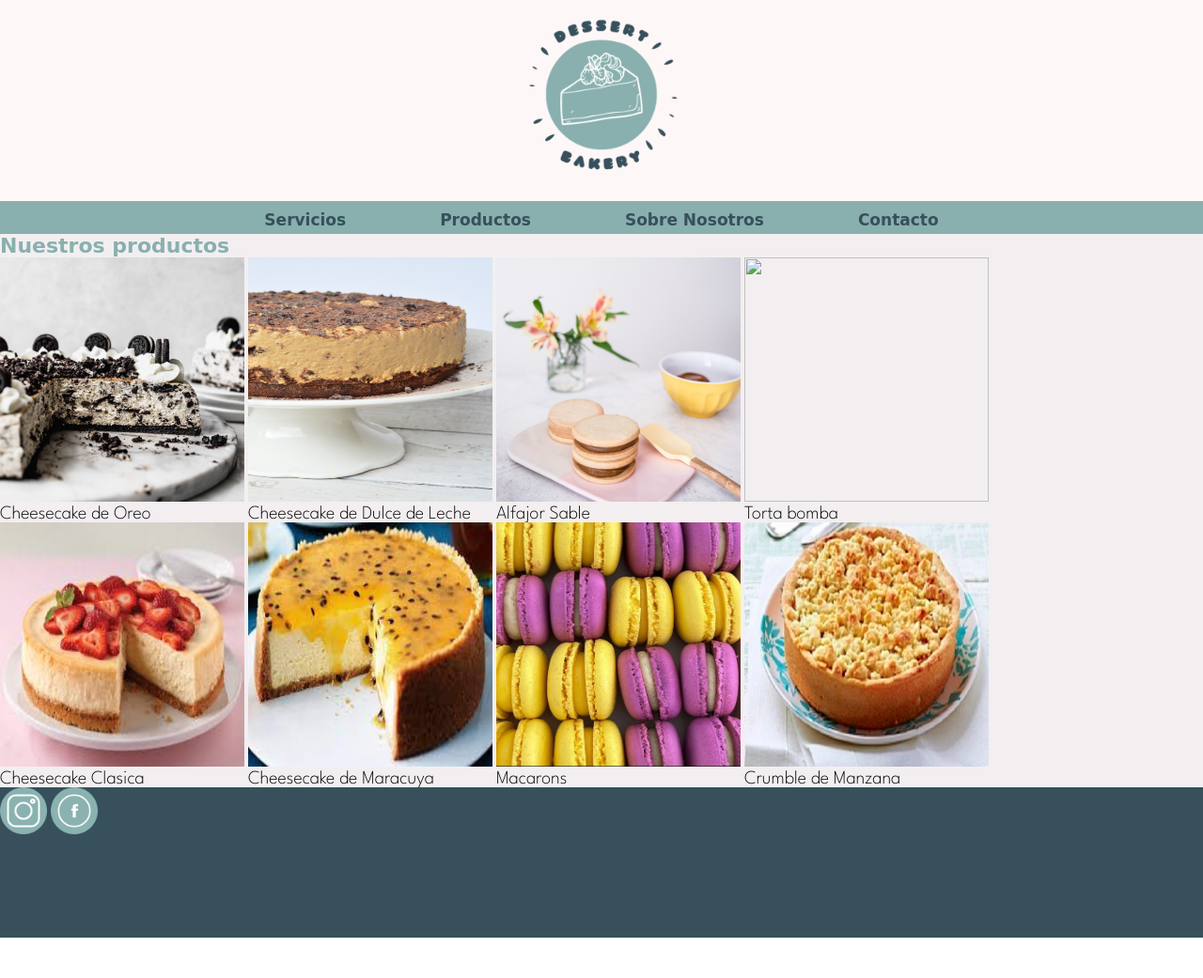
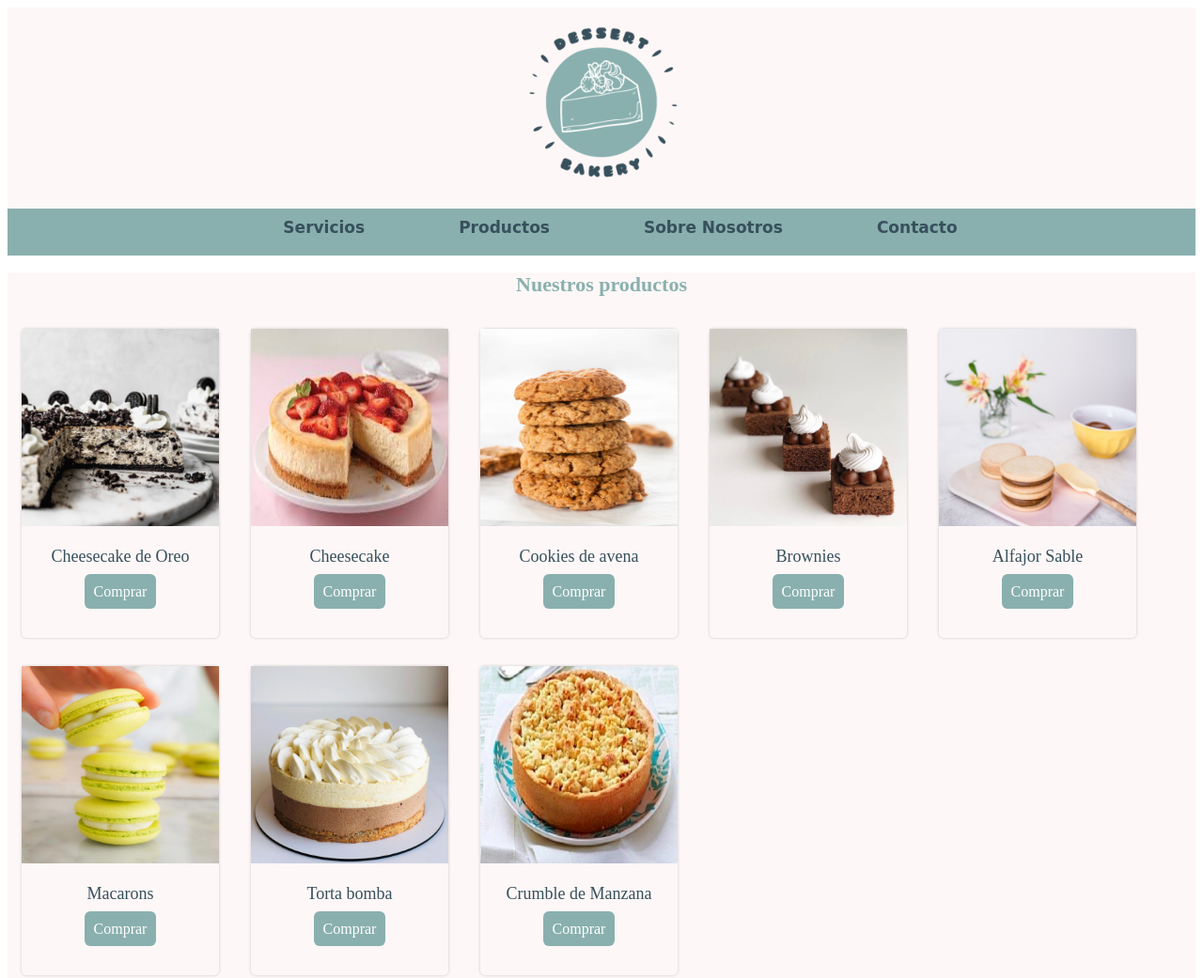
Before and after one commit to Regif/regif.github.io, a website: page pages/porductos.html in a window 1280 px wide. Shown: the top 1041 px of the page at 94% size. Before the commit the page ends 998 px from the top, so only its background shows below. Drawn offline with Linux system fonts and the light colour scheme; a web font is replaced by a local one.

Commit message:
Tarjetas de producto, animaciones, html ind y prod

```diff
--- a/css/style.css
+++ b/css/style.css
@@ -1,10 +1,6 @@
 @import url('https://fonts.googleapis.com/css2?family=Chango&family=Coiny&family=Titan+One&display=swap');
 @import url('https://fonts.googleapis.com/css2?family=League+Spartan:wght@100;200;300&family=Vazirmatn:wght@300&display=swap');
 
-* {
-    margin: 0;
-    padding: 0;
-}
 
 /*--HEADER--*/
 header {
@@ -32,7 +28,7 @@ header a {
 
 div nav {
     background-color: #89b0ae;
-    height: 35px;
+    height: 50px;
 }
 
 nav ul {
@@ -62,40 +58,54 @@ div nav ul li a:hover {
 /**--MAIN INDEX--*/
 
 main {
-    background-color: #f3eff0;
+    background-color: #fdf7f7;
 }
 
-.contenedor-derecha h1 {
-    font-size: 35px;
+
+
+.somos h2 {
+    font-size: 25px;
     font-family: 'chango', cursive;
-    color: #89b0ae;
-    padding: 50px 0px 10px 0px;
-    text-align: center;
+    color: #37505c;
+    padding: 10px 0px 20px 0px;
 }
 
-.contenedor-derecha h2 {
-    font-size: 29px;
-    font-family: 'chango', cursive;
-    color: #37505c;
-    padding: 0px 20px 30px 50px;
-    text-align: center;
-}
-
-.contenedor-derecha p {
+.somos p {
     font-family: 'League Spartan',
         sans-serif;
     font-size: 28px;
     font-weight: 200px;
     color: black;
-    margin: 30px;
-    text-align: center;
+}
+
+.contenedor-inicio {
+    display: flex;
+    align-items: center;
+}
+
+.somos {
+    max-width: 450px;
+    margin-left: 50px;
+    margin-right: 50px;
+    margin-top: 10px;
+}
+
+
+.lugar img {
+    width: 350px;
+    height: auto;
+}
+
+.lugar-2 {
+    width: 300px;
+    height: auto;
 
 }
 
-.contenedor-derecha-img {
-    width: 350px;
-    height: 350px;
-    margin: 40px;
+.img-contenedor {
+    display: flex;
+    flex-direction: row;
+    justify-content: space-between;
 
 }
 
@@ -107,23 +117,30 @@ main {
     text-align: center;
 }
 
+.invitacion {
+    font-family: 'League Spartan',
+        sans-serif;
+    font-size: 28px;
+    font-weight: 200px;
+    color: black;
+}
 
 
 
 .grid-item-inicio {
-    box-shadow: plum;
+    max-width: 890px;
     margin: 20px;
     gap: 6px;
     display: grid;
     grid-template-columns: 1fr 1fr 1fr;
     grid-auto-rows: 200px;
     object-fit: cover;
+    ;
 }
 
 .grid-item-inicio div img {
     width: 100%;
     height: 100%;
-
 }
 
 .grid-item-3 {
@@ -133,7 +150,6 @@ main {
 .grid-item-4 {
     grid-column: span 1.5;
 }
-
 
 .contenedor-boton-a-contacto a {
     text-decoration: none;
@@ -161,30 +177,54 @@ main {
 /*--MAIN PRODUCTOS--*/
 
 .productos h1 {
-    font-family: 'coiny', cursive;
+    font-family: 'coiny', 'cursive';
     color: #89b0ae;
     font-size: 22px;
-
+    text-align: center;
 }
 
-.productos {
+.productos div {
+    width: 210px;
+    height: 329px;
     display: inline-block;
-    width: 260px;
-    height: 350px;
+    text-align: center;
+    border-radius: 5px;
+    box-shadow: 0 0 0.2em rgba(0, 0, 0, 0.2);
+    margin: 15px;
+    transition-duration: 0.3s;
 }
 
-.productos p {
-    font-family: 'League Spartan',
-        sans-serif;
-    font-weight: 200;
-    color: black;
-    font-size: 20px;
+.productos div:hover {
+    box-shadow: 0 0 1em rgba(0, 0, 0, 0.2);
 }
 
-.productos img {
-    width: 260px;
-    height: 260px;
+.productos div p {
+    font-family: 'coiny', 'cursive';
+    font-weight: 200;
+    color: #37505c;
+    font-size: 18px;
+    text-align: center;
 }
+
+.productos div img {
+    width: 210px;
+    height: 210px;
+}
+
+.productos div a {
+    text-align: center;
+    background-color: #89b0ae;
+    color: white;
+    font-family: 'coiny', 'cursive';
+    padding: 10px;
+    border-radius: 6px;
+    text-decoration: none;
+    height: 70px;
+}
+
+
+
+
 
 /*--MAIN SERVICIOS--*/
 
@@ -217,6 +257,7 @@ main {
     text-align: center;
 }
 
+
 .produccion {
     display: flex;
     justify-content: center;
--- a/pages/porductos.html
+++ b/pages/porductos.html
@@ -29,47 +29,50 @@
     </header>
     <main>
 
-        <div class="productos">
+        <section class="productos">
             <h1>Nuestros productos</h1>
-            <section>
+            <div>
                 <img src="../img/cheesecake-de-oreo-6-500x500.jpg" alt="Oreo">
                 <p>Cheesecake de Oreo</p>
-            </section>
-            <section>
+                <a href="">Comprar</a>
+            </div>
+            <div>
                 <img src="../img/chesse.jpeg" alt="Clasica">
-                <p>Cheesecake Clasica</p>
-            </section>
-        </div>
-        <div class="productos">
-            <section>
-                <img src="../img/ddl.png" alt="ddl">
-                <p>Cheesecake de Dulce de Leche</p>
-            </section>
-            <section>
-                <img src="../img/maracuya.jpeg" alt="maracuya">
-                <p>Cheesecake de Maracuya</p>
-            </section>
-        </div>
-        <div class="productos">
-            <section>
+                <p>Cheesecake</p>
+                <a href="">Comprar</a>
+            </div>
+            <div>
+                <img src="../img/avena.png" alt="galleta">
+                <p>Cookies de avena</p>
+                <a href="">Comprar</a>
+            </div>
+            <div>
+                <img src="../img/brownies.jpg" alt="brownies">
+                <p>Brownies</p>
+                <a href="">Comprar</a>
+
+            </div>
+            <div>
                 <img src="../img/alfajor.png" alt="sable">
                 <p>Alfajor Sable</p>
-            </section>
-            <section>
-                <img src="../img/macarrons multicolor.jpg" alt="macarons">
+                <a href="">Comprar</a>
+            </div>
+            <div>
+                <img src="../img/macarons.jpg" alt="macarons">
                 <p>Macarons</p>
-            </section>
-        </div>
-        <div class="productos">
-            <section>
-                <img src="../img/torta2muss.jpg alt=" muss">
+                <a href="">Comprar</a>
+            </div>
+            <div>
+                <img src="../img/torta2muss.jpg" alt="mus">
                 <p>Torta bomba</p>
-            </section>
-            <section>
+                <a href="">Comprar</a>
+            </div>
+            <div>
                 <img src="../img/crumble1.png" alt="crumble">
                 <p>Crumble de Manzana</p>
-            </section>
-        </div>
+                <a href="">Comprar</a>
+            </div>
+        </section>
     </main>
     <footer>
         <a href="https://www.instagram.com/" target="_blank">
```
Also changed, not shown: index.html (+20 -7 lines), img/avena.png (added).
